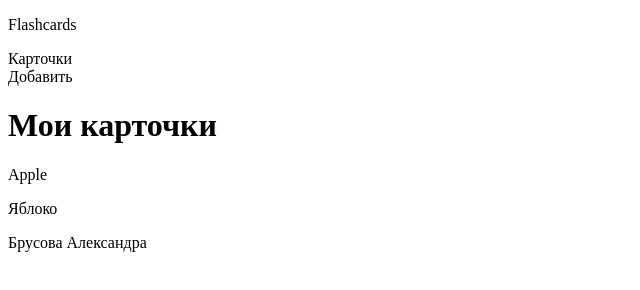
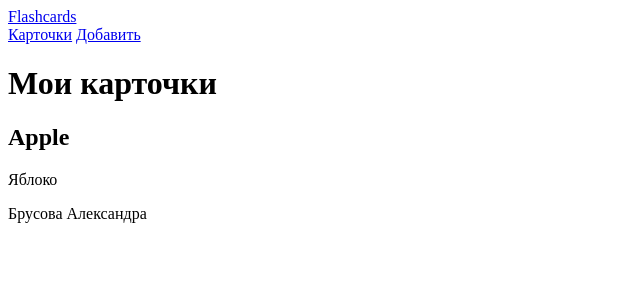
Before and after one commit to AlexBrusova/flashcards, a plain HTML site: page index.html in a window 1280 px wide. Shown: the whole page, without its empty margins (0-640 px from the left). Drawn offline with Linux system fonts and the light colour scheme.

Commit message:
fix index.html

```diff
--- a/index.html
+++ b/index.html
@@ -1,24 +1,28 @@
 <!DOCTYPE html>
 <html lang="ru">
   <head>
-    <meta charset="UTF-8"
+    <meta charset="UTF-8">
     <meta name="viewport" content="width=device-width, initial-scale=1.0">
     <title>Flashcards</title>
     <link rel="stylesheet" href="style.css">
   </head>
   <body>
     <header>
-      <p>Flashcards</p>
-      <nav>Карточки</nav>
-      <nav>Добавить</nav>
+      <a href="#">Flashcards</a>
+      <nav>
+        <a href="#">Карточки</a>
+        <a href="#">Добавить</a>
+      </nav>
     </header>
+
     <main>
       <h1>Мои карточки</h1>
       <article>
-        <p>Apple</p>
+        <h2>Apple</h2>
         <p>Яблоко</p>
       </article>
     </main>
+
     <footer>Брусова Александра</footer>
   </body>
 </html>
```
